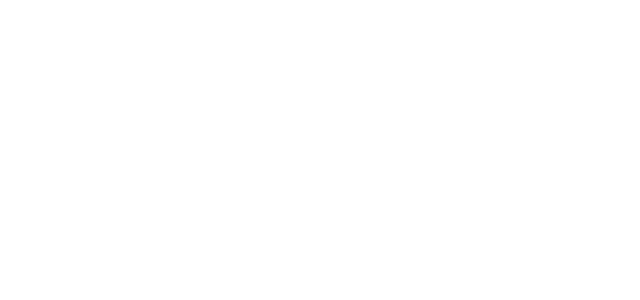
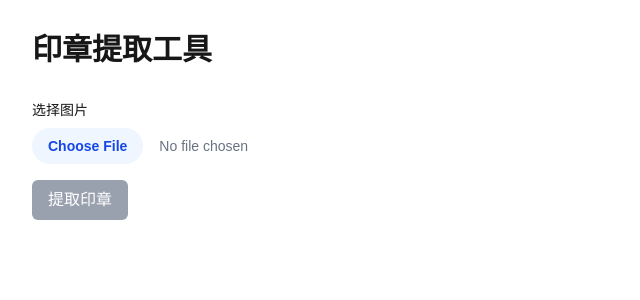
Before and after one commit to wu529778790/extractSeal, a Next.js app: page / in a window 1280 px wide. Shown: the top 300 px of the page, without its empty margins (0-640 px from the left). Built offline with nearby package versions, Linux system fonts and the light colour scheme.

Commit message:
feat: 实现印章提取工具的前端界面

```diff
--- a/src/app/page.tsx
+++ b/src/app/page.tsx
@@ -1,3 +1,114 @@
+"use client";
+
+import { useState } from "react";
+import Image from "next/image";
+
 export default function Home() {
-  return <div></div>;
+  const [selectedFile, setSelectedFile] = useState<File | null>(null);
+  const [preview, setPreview] = useState<string>("");
+  const [result, setResult] = useState<string>("");
+  const [loading, setLoading] = useState(false);
+  const [error, setError] = useState<string>("");
+
+  const handleFileSelect = (e: React.ChangeEvent<HTMLInputElement>) => {
+    const file = e.target.files?.[0];
+    if (file) {
+      setSelectedFile(file);
+      setPreview(URL.createObjectURL(file));
+      setError("");
+    }
+  };
+
+  const handleSubmit = async (e: React.FormEvent) => {
+    e.preventDefault();
+    if (!selectedFile) {
+      setError("请选择图片文件");
+      return;
+    }
+
+    setLoading(true);
+    setError("");
+
+    const formData = new FormData();
+    formData.append("image", selectedFile);
+
+    try {
+      const response = await fetch("/api/extract-seal", {
+        method: "POST",
+        body: formData,
+      });
+
+      const data = await response.json();
+
+      if (!response.ok) {
+        throw new Error(data.error || "处理失败");
+      }
+
+      // TODO: 处理返回的印章图片
+      setResult(data.fileName);
+    } catch (err) {
+      setError(err instanceof Error ? err.message : "处理失败");
+    } finally {
+      setLoading(false);
+    }
+  };
+
+  return (
+    <main className="min-h-screen p-8">
+      <h1 className="text-3xl font-bold mb-8">印章提取工具</h1>
+
+      <form onSubmit={handleSubmit} className="space-y-4">
+        <div>
+          <label className="block text-sm font-medium mb-2">选择图片</label>
+          <input
+            type="file"
+            accept="image/*"
+            onChange={handleFileSelect}
+            className="block w-full text-sm text-gray-500
+              file:mr-4 file:py-2 file:px-4
+              file:rounded-full file:border-0
+              file:text-sm file:font-semibold
+              file:bg-blue-50 file:text-blue-700
+              hover:file:bg-blue-100"
+          />
+        </div>
+
+        {preview && (
+          <div className="relative w-64 h-64">
+            <Image
+              src={preview}
+              alt="预览图片"
+              fill
+              className="object-contain"
+            />
+          </div>
+        )}
+
+        {error && <div className="text-red-500 text-sm">{error}</div>}
+
+        <button
+          type="submit"
+          disabled={loading || !selectedFile}
+          className="px-4 py-2 bg-blue-500 text-white rounded-md
+            disabled:bg-gray-400 disabled:cursor-not-allowed
+            hover:bg-blue-600">
+          {loading ? "处理中..." : "提取印章"}
+        </button>
+      </form>
+
+      {result && (
+        <div className="mt-8">
+          <h2 className="text-xl font-semibold mb-4">提取结果</h2>
+          <div className="relative w-64 h-64">
+            <Image
+              src={`/uploads/${result}`}
+              alt="提取的印章"
+              fill
+              className="object-contain"
+            />
+          </div>
+        </div>
+      )}
+    </main>
+  );
 }
```
